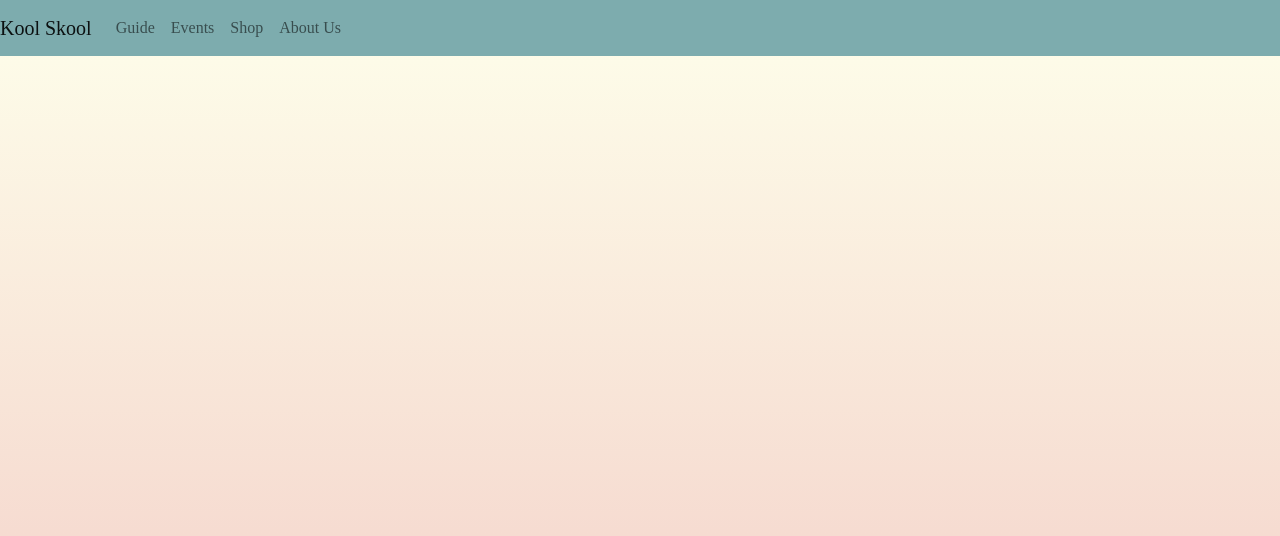
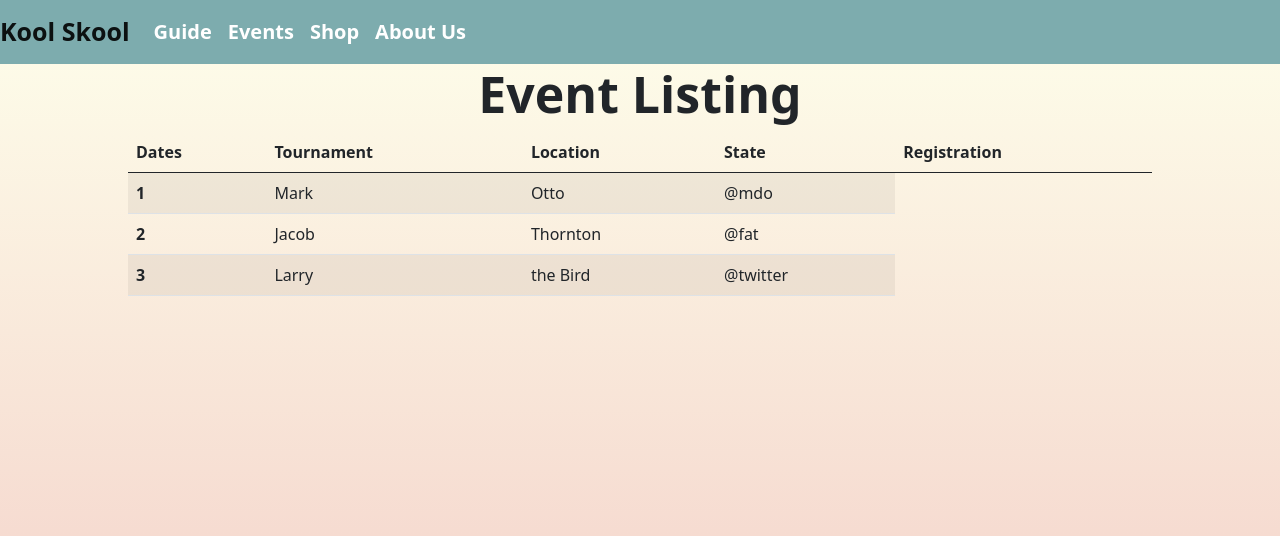
Before and after one commit to aaditgupta21/Fotography, a Flask app: page /events in a window 1280 px wide. Shown: the top 536 px of the page. Run offline with Flask 2, Linux system fonts and the light colour scheme; style sheets or scripts are compiled from the project's sources; some libraries are stand-ins or nearby versions.

Commit message:
feat: add events table

```diff
--- a/templates/events.html
+++ b/templates/events.html
@@ -1,11 +1,50 @@
 {% extends "layouts/base.html" %}
-{% block body %}
+{% block content %}
 <html lang="en">
 <head>
     <meta charset="UTF-8">
     <title>Title</title>
 </head>
+<style>
+  .bruh {
+    width: 80%;
+    margin: 0 auto;
+  }
+
+</style>
 <body>
+  <h1 style="font-weight: bold; text-align: center; font-size: 50px;">Event Listing</h1>
+  <table class="table table-striped bruh">
+    <thead>
+      <tr>
+        <th scope="col">Dates</th>
+        <th scope="col">Tournament</th>
+        <th scope="col">Location</th>
+        <th scope="col">State</th>
+        <th scope="col">Registration</th>
+      </tr>
+    </thead>
+    <tbody>
+      <tr>
+        <th scope="row">1</th>
+        <td>Mark</td>
+        <td>Otto</td>
+        <td>@mdo</td>
+      </tr>
+      <tr>
+        <th scope="row">2</th>
+        <td>Jacob</td>
+        <td>Thornton</td>
+        <td>@fat</td>
+      </tr>
+      <tr>
+        <th scope="row">3</th>
+        <td>Larry</td>
+        <td>the Bird</td>
+        <td>@twitter</td>
+      </tr>
+    </tbody>
+  </table>
 
 </body>
 </html>
--- a/templates/layouts/navbar.html
+++ b/templates/layouts/navbar.html
@@ -2,36 +2,23 @@
 This HTML is setup as a fragment allowing it to be "included" by other HTML files via Jinja2
 -->
 <nav class="navbar navbar-expand-lg navbar-light" style="background-color: #7DACAE;">
-  <a class="navbar-brand" href="/">{{ basename }}</a>
+  <a style="font-weight: bold; font-size: 25px;" class="navbar-brand" href="/">{{ basename }}</a>
   <button class="navbar-toggler" type="button" data-toggle="collapse" data-target="#navbarSupportedContent" aria-controls="navbarSupportedContent" aria-expanded="false" aria-label="Toggle navigation">
     <span class="navbar-toggler-icon"></span>
   </button>
   <div class="collapse navbar-collapse" id="navbarSupportedContent">
     <ul class="navbar-nav mr-auto">
-<!--      <li class="nav-item dropdown">-->
-<!--        <a class="nav-link dropdown-toggle" href="#" id="navbarModel" role="button" data-toggle="dropdown" aria-haspopup="true" aria-expanded="false">-->
-<!--          About Us-->
-<!--        </a>-->
-<!--        <div class="dropdown-menu" aria-labelledby="navbarDropdown">-->
-
-<!--          <a class="nav-link" href="/aadit">Aadit</a>-->
-<!--          <a class="nav-link" href="/rohit">Rohit</a>-->
-<!--          <a class="nav-link" href="/rohit">Krish</a>-->
-<!--          <a class="nav-link" href="/rohit">Raiden</a>-->
-<!--          <a class="nav-link" href="/rohit">Gaurish</a>-->
-<!--        </div>-->
-<!--      </li>-->
       <li class="nav-item">
-        <a class="nav-link" href="/">Guide</a>
+        <a style="color: white; font-weight: bold; font-size: 20px;" class="nav-link" href="/">Guide</a>
       </li>
       <li class="nav-item">
-        <a class="nav-link" href={{ url_for('events')}}>Events</a>
+        <a style="color: white; font-weight: bold; font-size: 20px;" class="nav-link" href={{ url_for('events')}}>Events</a>
       </li>
       <li class="nav-item">
-        <a class="nav-link" href={{ url_for('shop')}}>Shop</a>
+        <a style="color: white; font-weight: bold; font-size: 20px;" class="nav-link" href={{ url_for('shop')}}>Shop</a>
       </li>
       <li class="nav-item">
-        <a class="nav-link" href={{ url_for('about')}}>About Us</a>
+        <a style="color: white; font-weight: bold; font-size: 20px;" class="nav-link" href={{ url_for('about')}}>About Us</a>
       </li>
     </ul>
   </div>
```
